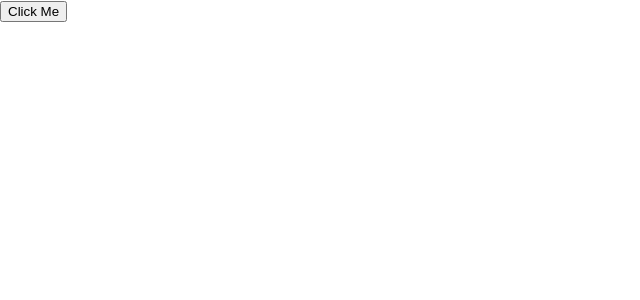
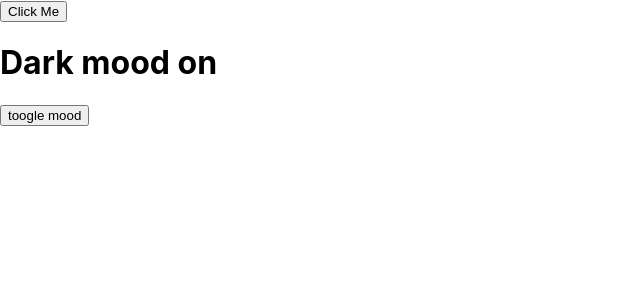
Before and after one commit to kavinduUdhara/react-coursera, a React (Create React App) app in the folder app2/: page / in a window 1280 px wide. Shown: the top 300 px of the page, without its empty margins (0-640 px from the left). Built offline with nearby package versions, Linux system fonts and the light colour scheme.

Commit message:
completed user event part

```diff
--- a/app2/src/App.js
+++ b/app2/src/App.js
@@ -1,9 +1,13 @@
 import './App.css';
 import Btn from './Btn';
+import MoodTogler from './MoodTogler';
 
 function App() {
   return (
-    <Btn />
+    <div>
+      <Btn />
+      <MoodTogler />
+    </div>
   );
 }
 
--- /dev/null
+++ b/app2/src/MoodTogler.js
@@ -0,0 +1,21 @@
+export default function MoodTogler(){
+    let darkMoodOn = true;
+    const darkMood = <h1>Dark mood on</h1>;
+    const lightMood = <h1>Light modd on</h1>;
+
+    const handleClick = () => {
+        darkMoodOn = !darkMoodOn;
+        if (darkMoodOn){
+            console.log("dark mood on");
+        }else {
+            console.log("dark mood off")
+        }
+    }
+
+    return(
+        <div>
+            {darkMoodOn ? darkMood : lightMood}
+            <button onClick={handleClick}>toogle mood</button>
+        </div>
+    )
+}
```
